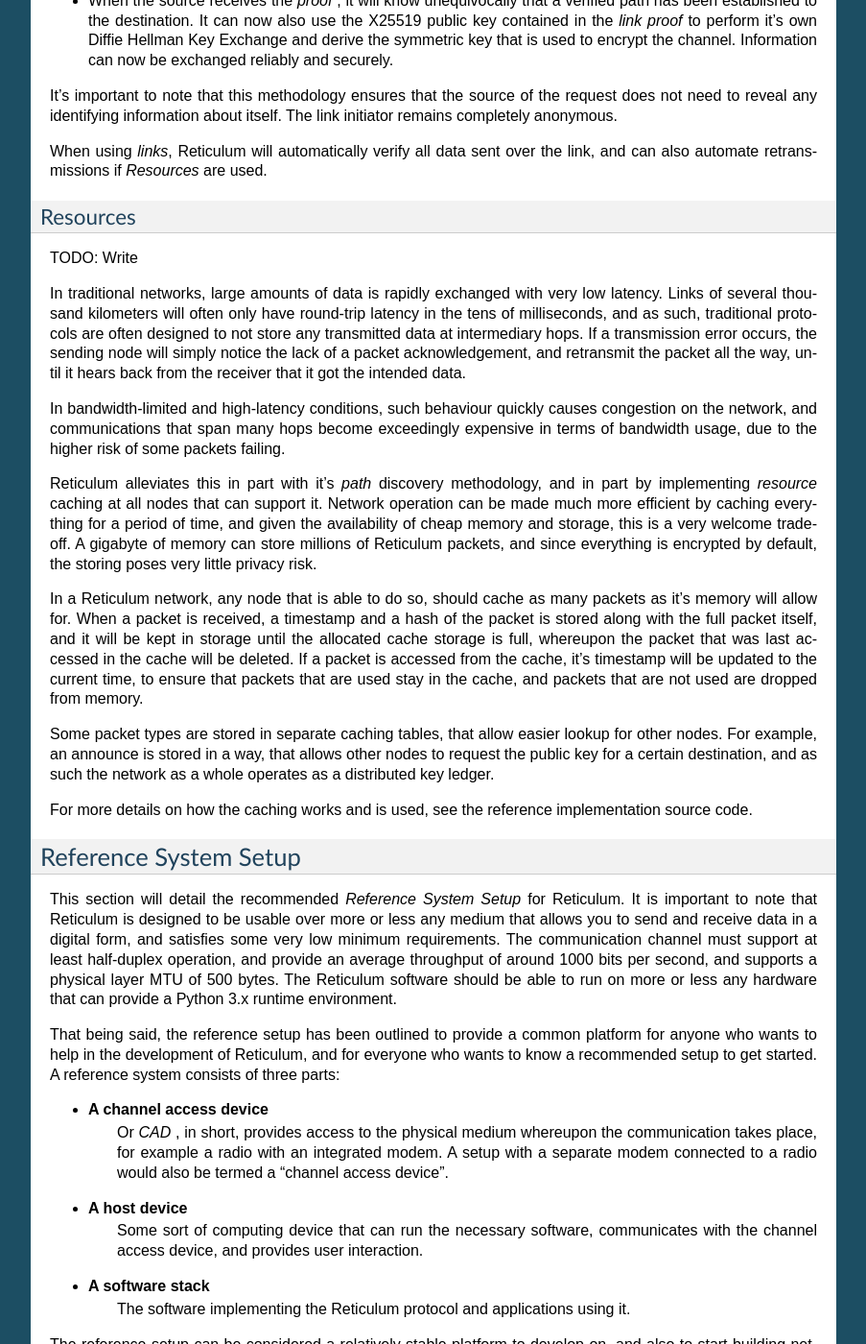
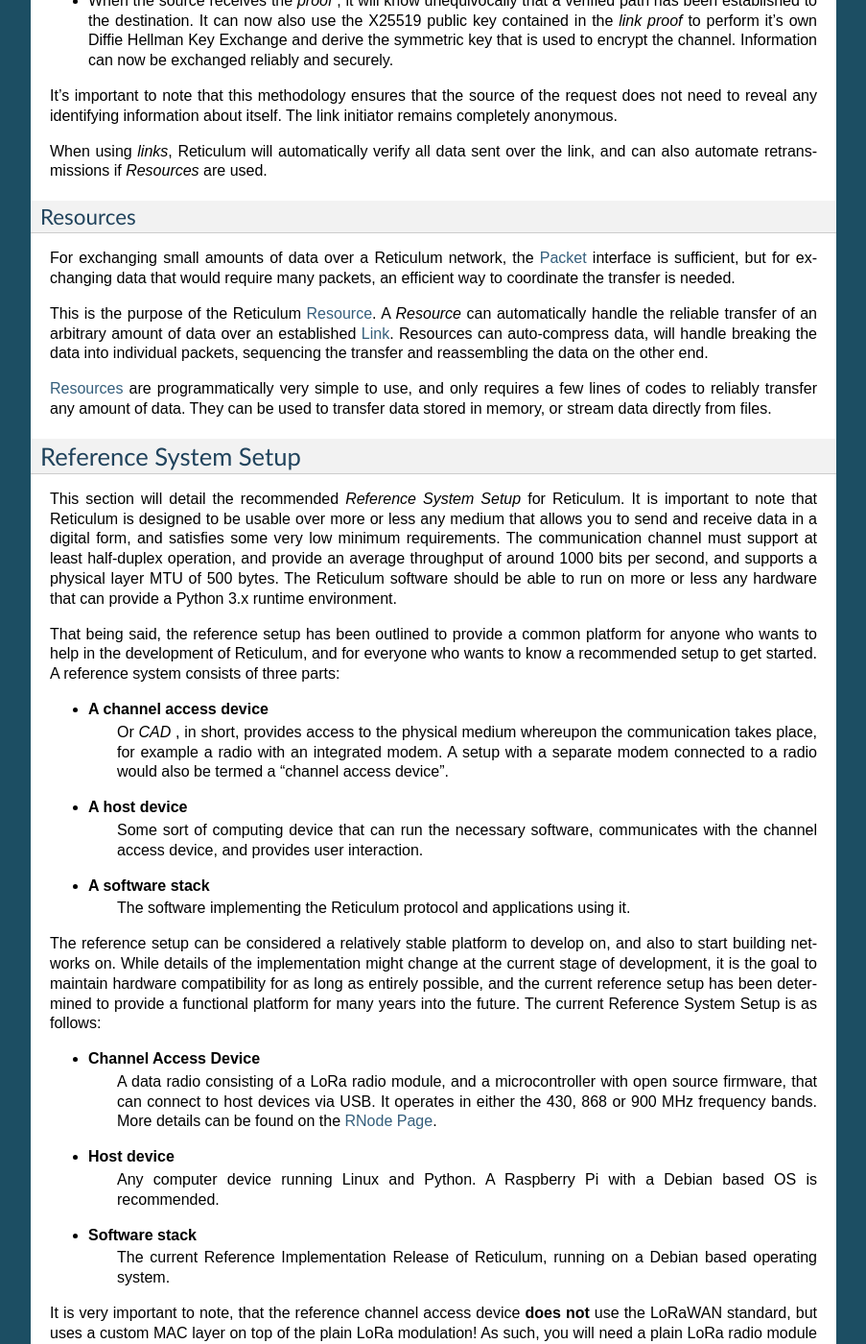
Before and after one commit to markqvist/Reticulum, a Sphinx documentation site: the page built from docs/source/understanding.rst, in a window 1280 px wide and 1400 px high, scrolled down 7554 px. Shown: the whole window at 96% size, without its empty margins (198-1101 px from the left). Built offline with Sphinx 7.4.7, drawn with Linux system fonts in a browser that asks for light colours.

Commit message:
Updated docs

```diff
--- a/docs/source/understanding.rst
+++ b/docs/source/understanding.rst
@@ -449,38 +449,18 @@
 Resources
 ---------
 
-TODO: Write
+For exchanging small amounts of data over a Reticulum network, the :ref:`Packet<api-packet>` interface
+is sufficient, but for exchanging data that would require many packets, an efficient way to coordinate
+the transfer is needed.
 
-In traditional networks, large amounts of data is rapidly exchanged with very low latency. Links of
-several thousand kilometers will often only have round-trip latency in the tens of milliseconds, and
-as such, traditional protocols are often designed to not store any transmitted data at intermediary
-hops. If a transmission error occurs, the sending node will simply notice the lack of a packet
-acknowledgement, and retransmit the packet all the way, until it hears back from the receiver that it
-got the intended data.
+This is the purpose of the Reticulum :ref:`Resource<api-resource>`. A *Resource* can automatically
+handle the reliable transfer of an arbitrary amount of data over an established :ref:`Link<api-link>`.
+Resources can auto-compress data, will handle breaking the data into individual packets, sequencing
+the transfer and reassembling the data on the other end.
 
-In bandwidth-limited and high-latency conditions, such behaviour quickly causes congestion on the
-network, and communications that span many hops become exceedingly expensive in terms of
-bandwidth usage, due to the higher risk of some packets failing.
-
-Reticulum alleviates this in part with it’s *path* discovery methodology, and in part by implementing
-*resource* caching at all nodes that can support it. Network operation can be made much more
-efficient by caching everything for a period of time, and given the availability of cheap memory and
-storage, this is a very welcome tradeoff. A gigabyte of memory can store millions of Reticulum
-packets, and since everything is encrypted by default, the storing poses very little privacy risk.
-
-In a Reticulum network, any node that is able to do so, should cache as many packets as it’s
-memory will allow for. When a packet is received, a timestamp and a hash of the packet is stored
-along with the full packet itself, and it will be kept in storage until the allocated cache storage is
-full, whereupon the packet that was last accessed in the cache will be deleted. If a packet is accessed
-from the cache, it’s timestamp will be updated to the current time, to ensure that packets that are
-used stay in the cache, and packets that are not used are dropped from memory.
-
-Some packet types are stored in separate caching tables, that allow easier lookup for other nodes.
-For example, an announce is stored in a way, that allows other nodes to request the public key for a
-certain destination, and as such the network as a whole operates as a distributed key ledger.
-
-For more details on how the caching works and is used, see the reference implementation source
-code.
+:ref:`Resources<api-resource>` are programmatically very simple to use, and only requires a few lines
+of codes to reliably transfer any amount of data. They can be used to transfer data stored in memory,
+or stream data directly from files.
 
 .. _understanding-referencesystem:
 
```
Also changed, not shown: 1 other file.
